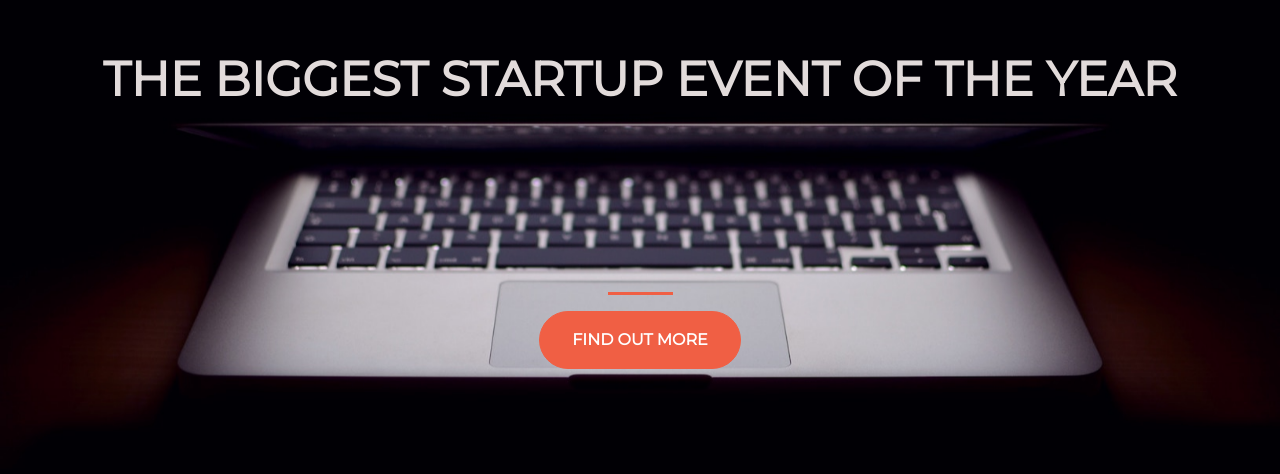
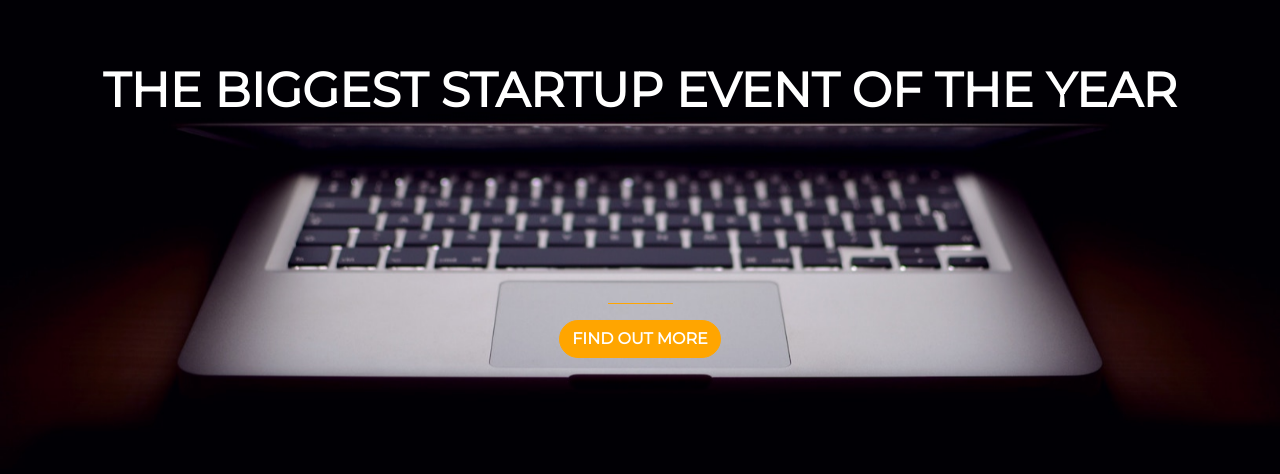
Before and after one commit to Kay2811/kurl-kode-startup, a plain HTML site: page index.html in a window 1280 px wide. Shown: the part 190-664 px from the top of the page. Drawn offline with nearby package versions, Linux system fonts and the light colour scheme.

Commit message:
Add files via upload

```diff
--- a/index.html
+++ b/index.html
@@ -2,15 +2,13 @@
 <html>
   <head>
     <title>Startup</title>
-    <!-- Required meta tags -->
-    <meta charset="utf-8">
-    <meta name="viewport" content="width=device-width, initial-scale=1, shrink-to-fit=no">
 
     <!-- Google Fonts -->
     <link href="https://fonts.googleapis.com/css?family=Montserrat" rel="stylesheet">
 
     <!-- Bootstrap CSS from a CDN. This way you don't have to include the bootstrap file yourself -->
     <link rel="stylesheet" href="https://stackpath.bootstrapcdn.com/bootstrap/4.3.1/css/bootstrap.min.css" integrity="sha384-ggOyR0iXCbMQv3Xipma34MD+dH/1fQ784/j6cY/iJTQUOhcWr7x9JvoRxT2MZw1T" crossorigin="anonymous">
+
     <!-- Your own stylesheet -->
     <link rel="stylesheet" type="text/css" href="style.css">
   </head>
@@ -18,12 +16,14 @@
     <div class="container d-flex align-items-center h-100">
       <div class="row">
         <header class="text-center col-12">
-          <h1 class="text-uppercase"><strong>The biggest startup event of the year</strong></h1>
+         <h1 class="text-uppercase"><strong>The biggest startup event of the year</strong></h1>
         </header>
         <div class="buffer col-12"></div>
         <section class="text-center col-12">
           <hr>
-          <button class="btn btn-primary btn-xl">Find out more</button>
+          <a href="https://mailchi.mp/4e3203aa3c2d/kurlkode">
+           <button type="button" class="btn btn-primary btn-xl">Find out more</button>
+          </a>
         </section>
       </div>
     </div>
--- a/style.css
+++ b/style.css
@@ -10,14 +10,15 @@ html {
   background-size: cover;
 }
 
-h1 {
+h1{
+	color: white;
+	text-align: center;
 	font-size: 3rem;
-  color: #e2dbdb;
 }
 
-hr {
-  border-color: #F05F44;
-  border-width: 3px;
+hr{
+border-color: orange;
+border-color: 3px;
 max-width: 65px;
 }
 
@@ -32,8 +33,8 @@ hr {
 }
 
 .btn-primary {
-  background-color: #F05F44;
-  border-color: #F05F44;
+background-color: orange;
+border-color: orange;
  }
 
  .btn-primary:hover {
@@ -42,6 +43,6 @@ hr {
  border-width: 4px;
 }
 
-.btn-xl {
+.btn.xl {
 padding: 1rem 2rem;
  }
```
Lines whose indentation alone changed are shown as unchanged.
